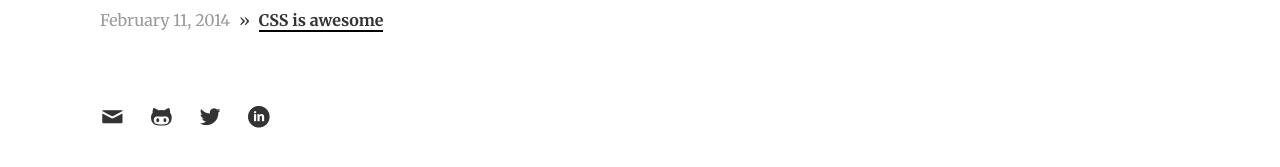
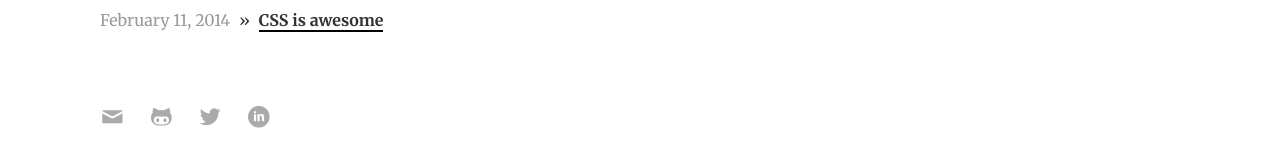
Before and after one commit to moppedisco/blog, a Jekyll site: the page built from index.html, in a window 1280 px wide. Shown: the part 447-614 px from the top of the page. Built offline with Jekyll 4.4.1, drawn with Linux system fonts in a browser that asks for light colours; Markdown is read by kramdown in place of the engine named in the settings; comment, search, counter and statistics services are not loaded.

Commit message:
footer style update

```diff
--- a/css/style.css
+++ b/css/style.css
@@ -1596,6 +1596,7 @@ hr {
   color: #ddd;
 }
 .site-foot a {
+  color: #aaa;
   -webkit-transition: color 0.2s;
   -moz-transition: color 0.2s;
   -ms-transition: color 0.2s;
@@ -1606,7 +1607,7 @@ hr {
   padding-left: 90px;
 }
 .site-foot a:hover {
-  color: #999;
+  color: #333;
 }
 .logo {
   border: none;
--- a/css/style.less
+++ b/css/style.less
@@ -102,6 +102,7 @@ hr {
 }
 
 .site-foot a {
+	color: #aaa;
 	-webkit-transition: color 0.2s;
 	-moz-transition: color 0.2s;
 	-ms-transition: color 0.2s;
@@ -116,7 +117,7 @@ hr {
 
 
 .site-foot a:hover {
-	color: #999;
+	color: #333;
 }
 
 .logo {
--- a/index.html
+++ b/index.html
@@ -1,6 +1,6 @@
 ---
 layout: default
-title: Yacine Belarbi
+title: Home
 ---
 <article class="intro">
 	<h1 title="Hello." id="greeting">Hello.</h1>
```
